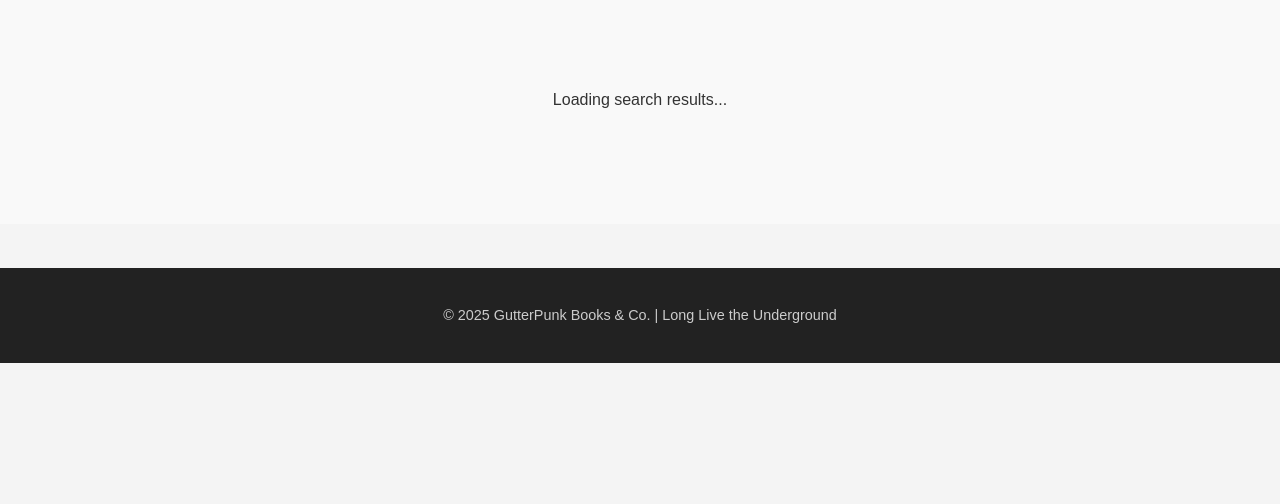
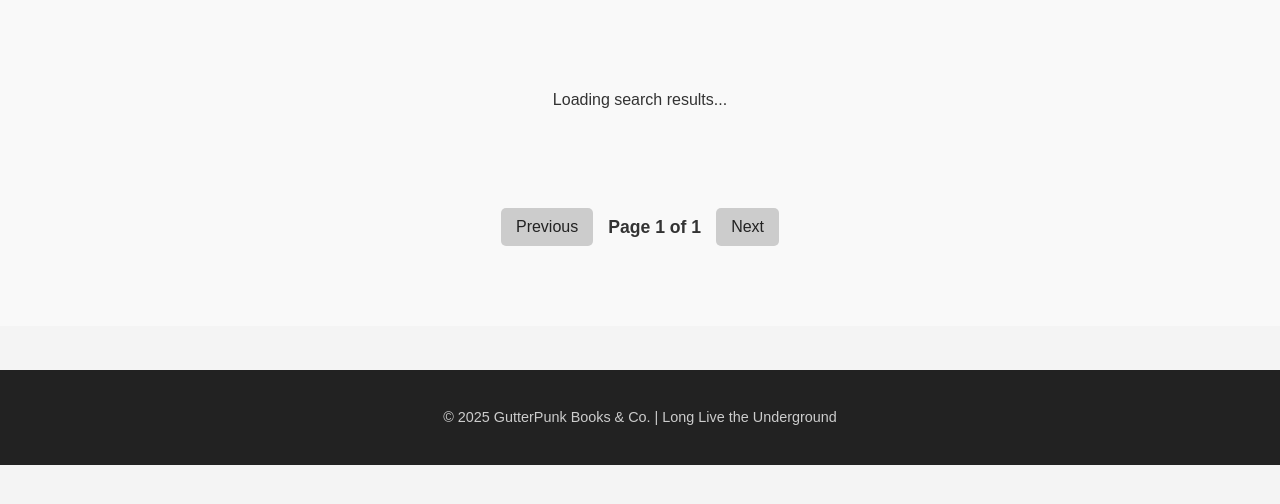
Before and after one commit to krikgracias/gutterpunk-bookstore, a website: page client/search-results.html in a window 1280 px wide. Shown: the part 258-762 px from the top of the page. Drawn offline with Linux system fonts and the light colour scheme.

Commit message:
Update search-results.html

```diff
--- a/client/search-results.html
+++ b/client/search-results.html
@@ -6,6 +6,39 @@
   <title>Search Results - GutterPunk Books & Co.</title>
   <link rel="stylesheet" href="style.css" />
   <link rel="stylesheet" href="https://cdnjs.cloudflare.com/ajax/libs/font-awesome/6.0.0-beta3/css/all.min.css">
+  <style>
+      /* Add basic pagination styles */
+      .pagination-controls {
+          display: flex;
+          justify-content: center;
+          align-items: center;
+          gap: 15px;
+          margin-top: 2em;
+          padding-bottom: 2em;
+      }
+      .pagination-controls button {
+          background: #f0c040;
+          color: #222;
+          border: none;
+          padding: 10px 15px;
+          border-radius: 5px;
+          cursor: pointer;
+          font-size: 1em;
+          transition: background 0.3s ease;
+      }
+      .pagination-controls button:hover:not(:disabled) {
+          background: #e0b030;
+      }
+      .pagination-controls button:disabled {
+          background: #ccc;
+          cursor: not-allowed;
+      }
+      .pagination-controls span {
+          font-size: 1.1em;
+          font-weight: bold;
+          color: #333;
+      }
+  </style>
 </head>
 <body>
   <header>
@@ -35,6 +68,11 @@
       <div id="searchResultsContainer" class="books">
         <p>Loading search results...</p>
       </div>
+      <div class="pagination-controls">
+          <button id="prevPageBtn" disabled>Previous</button>
+          <span id="pageInfo">Page 1 of 1</span>
+          <button id="nextPageBtn" disabled>Next</button>
+      </div>
     </section>
   </main>
 
```
